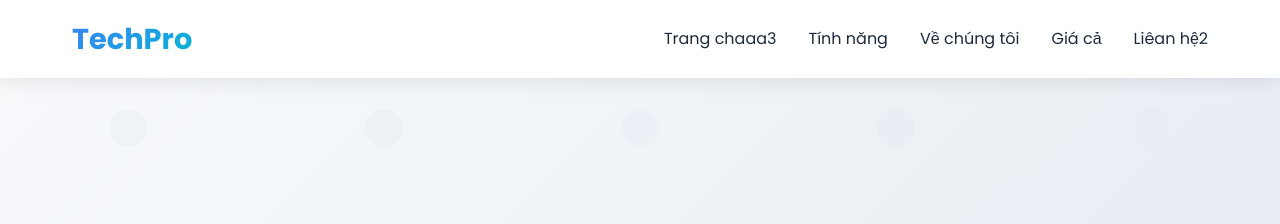
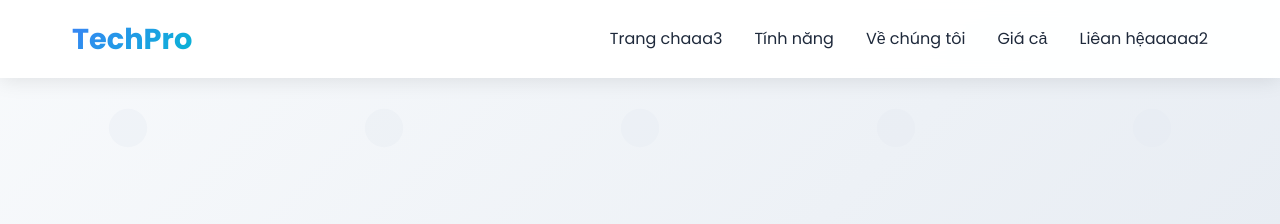
Before and after one commit to tungcpl96/webtest, a website: page index.html in a window 1280 px wide. Shown: the top 224 px of the page. Drawn offline with Linux system fonts and the light colour scheme.

Commit message:
update new

```diff
--- a/index.html
+++ b/index.html
@@ -22,7 +22,7 @@
                 <li><a href="#features">Tính năng</a></li>
                 <li><a href="#about">Về chúng tôi</a></li>
                 <li><a href="#pricing">Giá cả</a></li>
-                <li><a href="#contact">Liêan hệ2</a></li>
+                <li><a href="#contact">Liêan hệaaaaa2</a></li>
             </ul>
             <div class="nav-toggle">
                 <span></span>
```
